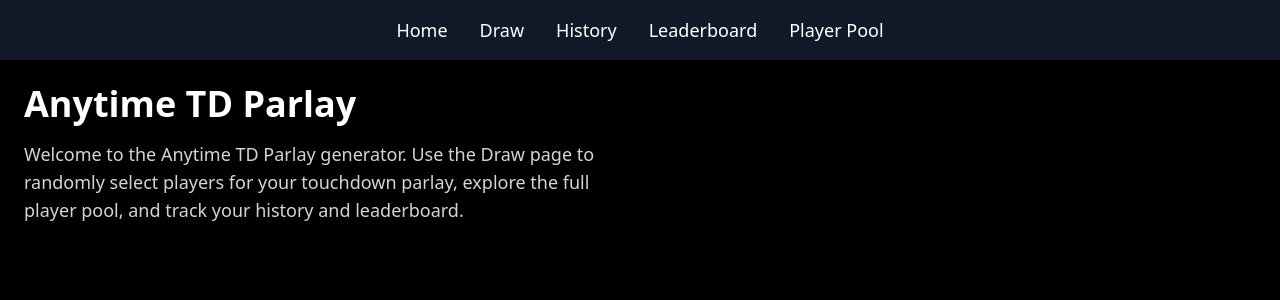
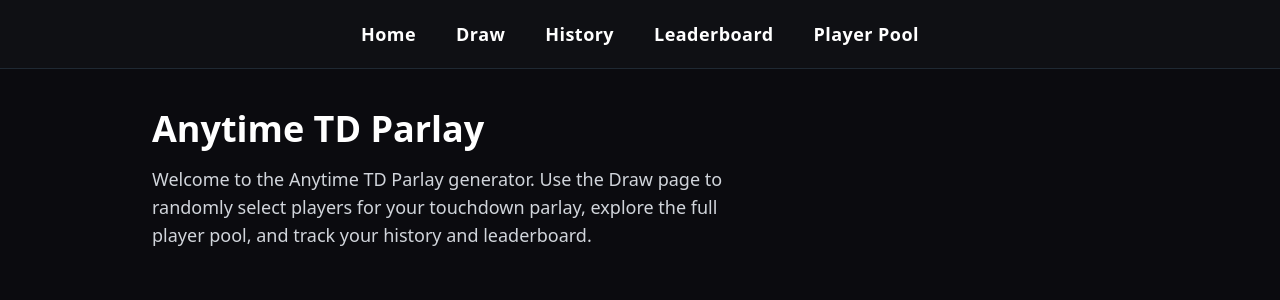
Before and after one commit to nick35d/anytime-td-parlay, a Next.js app: page / in a window 1280 px wide. Shown: the top 300 px of the page. Built offline with nearby package versions, Linux system fonts and the light colour scheme.

Commit message:
Update layout.tsx

```diff
--- a/app/layout.tsx
+++ b/app/layout.tsx
@@ -2,8 +2,8 @@ import "./globals.css";
 import type { Metadata } from "next";
 
 export const metadata: Metadata = {
-  title: "Anytime TD Parlay Draw",
-  description: "Randomized TD parlay player generator",
+  title: "Anytime TD Parlay",
+  description: "TD Parlay Generator",
 };
 
 export default function RootLayout({
@@ -13,15 +13,20 @@ export default function RootLayout({
 }) {
   return (
     <html lang="en">
-      <body className="bg-black text-white min-h-screen">
-        <nav className="flex items-center justify-center gap-8 py-4 bg-gray-900 text-white text-lg">
+      <body className="bg-[#0b0b0f] text-white min-h-screen">
+        <header className="bg-[#0f1014] border-b border-[#1f2933]">
+          <nav className="max-w-6xl mx-auto flex items-center justify-center gap-10 py-5 text-lg font-semibold tracking-wide">
             <a href="/" className="hover:text-yellow-300 transition">Home</a>
             <a href="/draw" className="hover:text-yellow-300 transition">Draw</a>
             <a href="/history" className="hover:text-yellow-300 transition">History</a>
             <a href="/leaderboard" className="hover:text-yellow-300 transition">Leaderboard</a>
             <a href="/players" className="hover:text-yellow-300 transition">Player Pool</a>
           </nav>
-        <main className="p-6">{children}</main>
+        </header>
+
+        <main className="max-w-5xl mx-auto px-6 py-10">
+          {children}
+        </main>
       </body>
     </html>
   );
```
Lines whose indentation alone changed are shown as unchanged.
